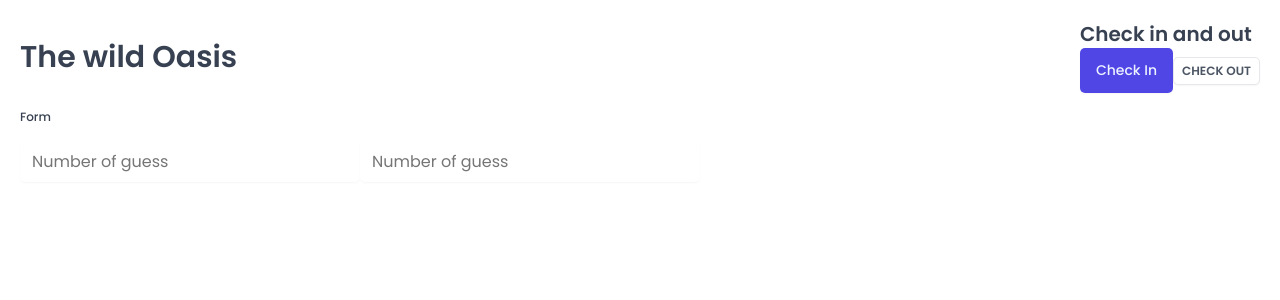
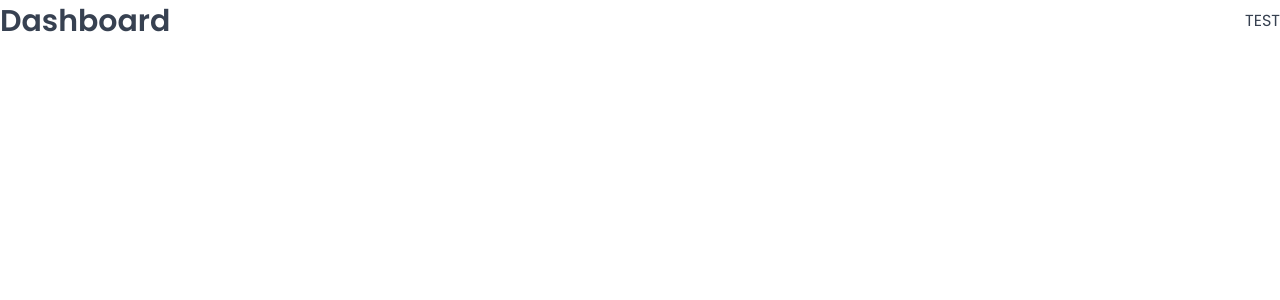
Before and after one commit to Nyantamaru/the-wild-oasis, a React (Vite) app: page /dashboard in a window 1280 px wide. Shown: the top 300 px of the page. Built offline with nearby package versions, Linux system fonts and the light colour scheme; a web font is replaced by a local one.

Commit message:
Setting up Pages and Routes

```diff
--- a/package.json
+++ b/package.json
@@ -12,6 +12,7 @@
   "dependencies": {
     "react": "^18.2.0",
     "react-dom": "^18.2.0",
+    "react-router-dom": "^6.11.1",
     "styled-components": "^5.3.10"
   },
   "devDependencies": {
--- a/src/App.jsx
+++ b/src/App.jsx
@@ -1,53 +1,36 @@
 import React from 'react';
-
-import styled from 'styled-components';
+import { BrowserRouter, Routes, Route, Navigate } from 'react-router-dom';
 import GlobalStyles from './styles/GlobalStyles';
-import Button from './ui/Button';
-import Input from './ui/Input';
-import Heading from './ui/Heading';
-import Row from './ui/Row';
-
-const StyledApp = styled.main`
-  /* background-color: orange; */
-  padding: 20px;
-`;
+import Dashboard from './pages/Dashboard';
+import Bookings from './pages/Bookings';
+import Cabins from './pages/Cabins';
+import Users from './pages/Users';
+import Settings from './pages/Settings';
+import Account from './pages/Account';
+import Login from './pages/Login';
+import PageNotFound from './pages/PageNotFound';
 
 const App = () => {
   return (
     <>
       <GlobalStyles />
-      <StyledApp>
-        <Row>
-          <Row type="horizontal">
-            <Heading as="h1">The wild Oasis</Heading>
-
-            <div>
-              <Heading as="h2">Check in and out</Heading>
-              <Button onClick={() => alert('Check in')}>Check In</Button>
-              <Button
-                variation="secondary"
-                size="small"
-                onClick={() => alert('Check in')}
-              >
-                Check Out
-              </Button>
-            </div>
-          </Row>
-
-          <Row>
-            <Heading as="h3">Form</Heading>
-
-            <form>
-              <Input type="number" placeholder="Number of guess" />
-              <Input type="number" placeholder="Number of guess" />
-            </form>
-          </Row>
-        </Row>
-      </StyledApp>
+      <BrowserRouter>
+        <Routes>
+          <Route index element={<Navigate replace to="dashboard" />} />
+          <Route path="dashboard" element={<Dashboard />} />
+          <Route path="bookings" element={<Bookings />} />
+          <Route path="cabins" element={<Cabins />} />
+          <Route path="users" element={<Users />} />
+          <Route path="settings" element={<Settings />} />
+          <Route path="account" element={<Account />} />
+          <Route path="login" element={<Login />} />
+          <Route path="*" element={<PageNotFound />} />
+        </Routes>
+      </BrowserRouter>
     </>
   );
 };
 
 export default App;
 
-// goto: 7
+// goto: 9 Building the app layout
```
Also changed, not shown: 1 other file (tests, documents, lock files or other folders).
